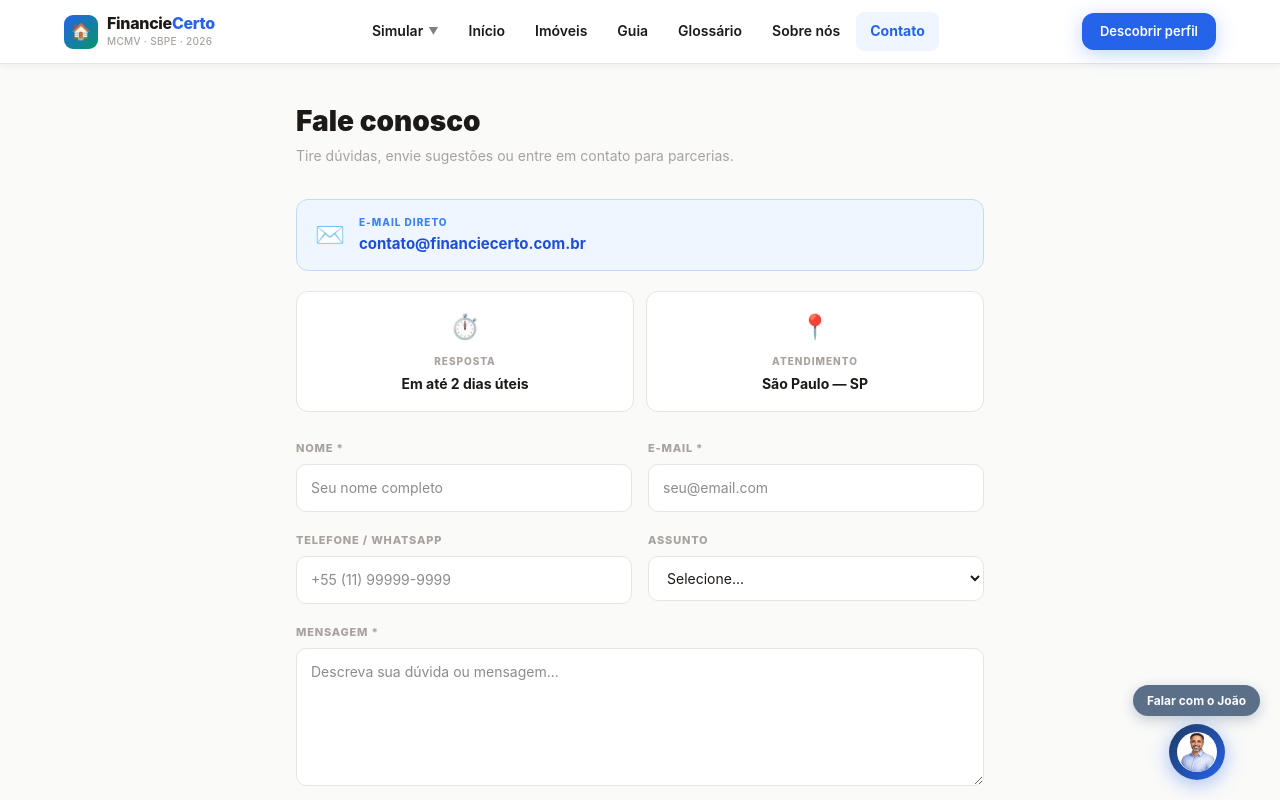
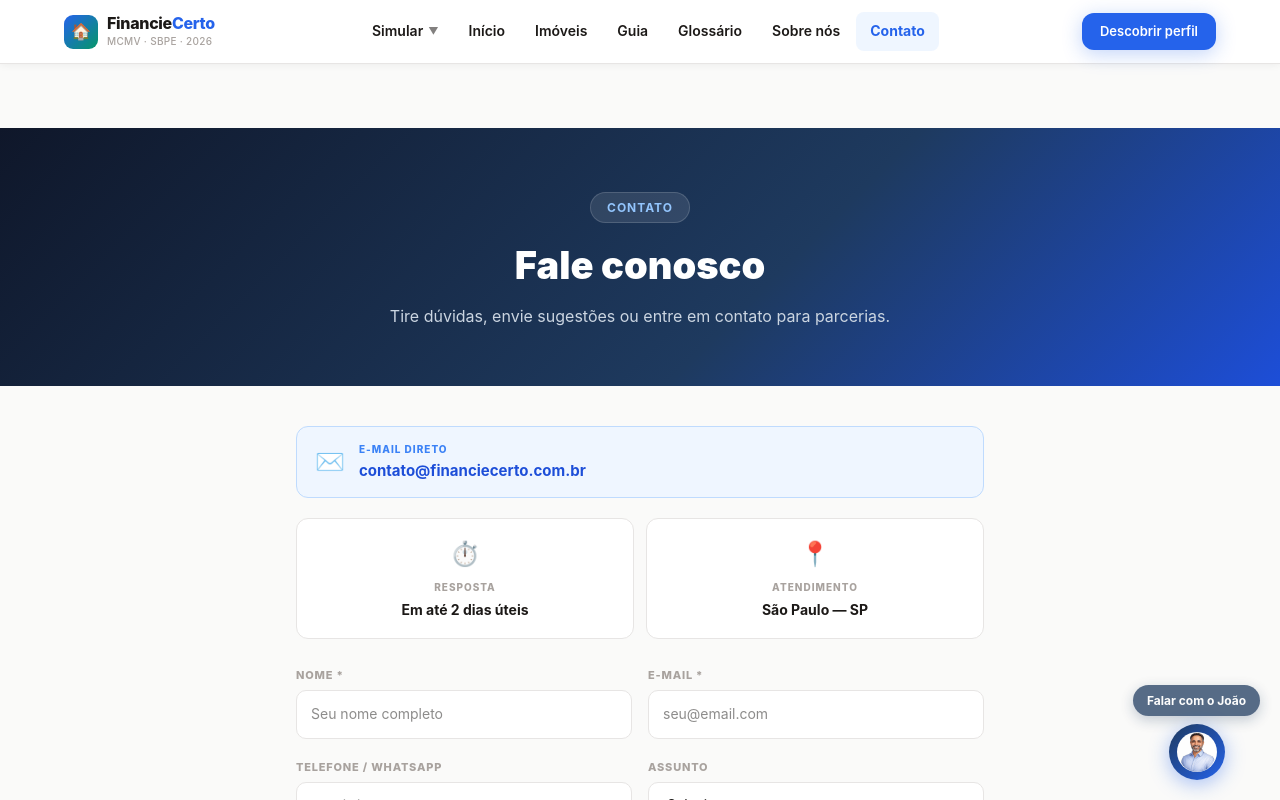
Before and after one commit to lucianomartim30-hue/financiecerto-next, a Next.js app: page /contato in a window 1280 px wide. Shown: the top 800 px of the page. Built offline with nearby package versions, Linux system fonts and the light colour scheme.

Commit message:
feat(contato): adicionar hero azul marinho — padrão visual unificado

```diff
--- a/app/contato/page.tsx
+++ b/app/contato/page.tsx
@@ -42,12 +42,34 @@ export default function ContatoPage() {
   }
 
   return (
-    <main style={{ maxWidth: 720, margin: '0 auto', padding: '40px 16px 80px' }}>
-      {/* Título */}
-      <h1 style={{ fontSize: 28, fontWeight: 900, color: 'var(--text)', marginBottom: 6 }}>Fale conosco</h1>
-      <p style={{ fontSize: 14, color: 'var(--text-faint)', marginBottom: 32 }}>
-        Tire dúvidas, envie sugestões ou entre em contato para parcerias.
-      </p>
+    <main>
+      {/* Hero */}
+      <section style={{
+        background: 'linear-gradient(135deg, #0f172a 0%, #1e3a5f 60%, #1d4ed8 100%)',
+        padding: '64px 24px 56px',
+        textAlign: 'center',
+      }}>
+        <div style={{ maxWidth: 600, margin: '0 auto' }}>
+          <div style={{
+            display: 'inline-block',
+            background: 'rgba(255,255,255,.1)',
+            border: '1px solid rgba(255,255,255,.15)',
+            borderRadius: 999, padding: '5px 16px',
+            fontSize: 12, fontWeight: 700, color: '#93c5fd',
+            letterSpacing: '1px', textTransform: 'uppercase', marginBottom: 20,
+          }}>
+            Contato
+          </div>
+          <h1 style={{ fontSize: 'clamp(26px, 4vw, 38px)', fontWeight: 900, color: '#fff', lineHeight: 1.2, marginBottom: 14 }}>
+            Fale conosco
+          </h1>
+          <p style={{ fontSize: 16, color: '#cbd5e1', lineHeight: 1.7, margin: 0 }}>
+            Tire dúvidas, envie sugestões ou entre em contato para parcerias.
+          </p>
+        </div>
+      </section>
+
+      <div style={{ maxWidth: 720, margin: '0 auto', padding: '40px 16px 80px' }}>
 
       {/* Banner email direto */}
       <div style={{
@@ -226,6 +248,7 @@ export default function ContatoPage() {
           <p style={{ fontSize: 11, color: 'var(--text-faint)', marginTop: -8 }}>* Campos obrigatórios.</p>
         </form>
       )}
+      </div>
     </main>
   );
 }
```
